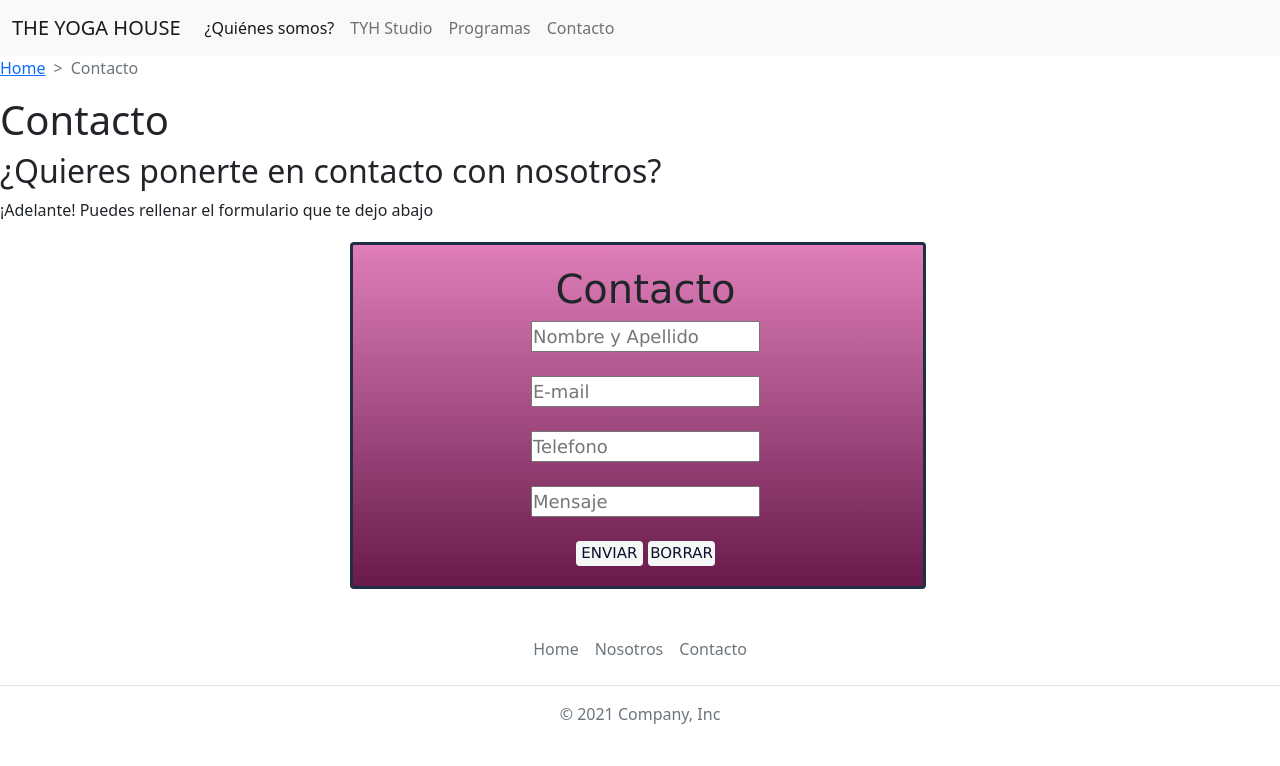
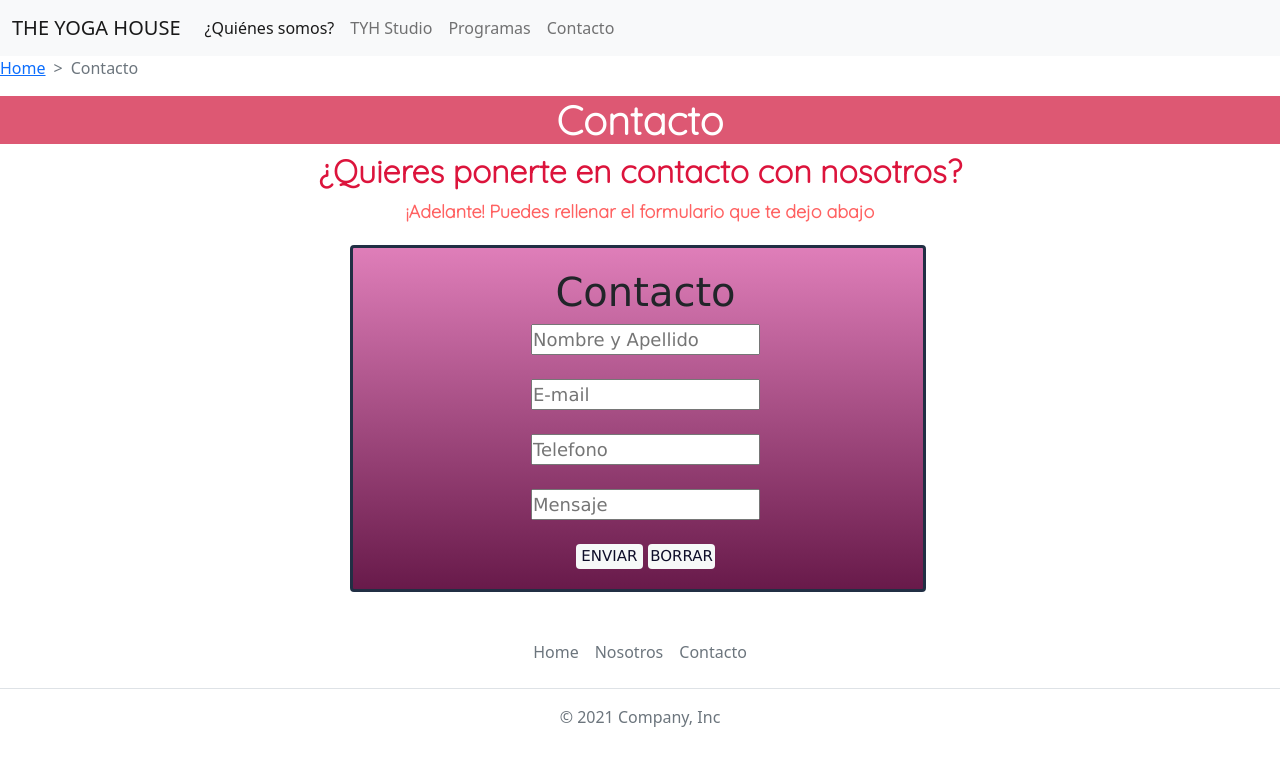
Before and after one commit to Florireinoso/new_repo, a website: page Assets/contacto.html in a window 1280 px wide. Drawn offline with nearby package versions, Linux system fonts and the light colour scheme.

Commit message:
modif contacto

```diff
--- a/scss/style.scss
+++ b/scss/style.scss
@@ -297,3 +297,25 @@
         font-size: 21px;
     }
 }
+
+.Contenedor__contacto{
+    text-align: center;
+    font-family: $primary-font;
+
+    h1{
+        background-color: rgb(221, 88, 115);
+        color: white;
+        font-weight: bold;
+    }
+
+    h2{
+        font-weight: bold;
+        color: crimson;
+    }
+
+    p {
+        font-weight: bold;
+        color: rgb(255, 98, 98);
+        font-size: 18px;
+    }
+}
```
Also changed, not shown: css/style.css.
